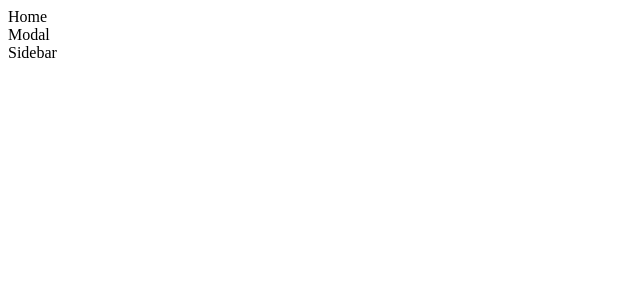
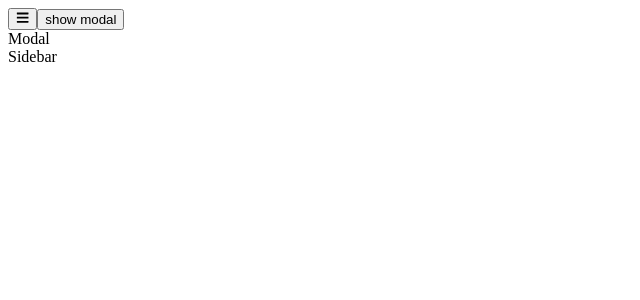
Before and after one commit to erhantezer/fundamental-projects, a React (Create React App) app in the folder 12-sidebar-modal/: page / in a window 1280 px wide. Shown: the top 300 px of the page, without its empty margins (0-640 px from the left). Built offline with nearby package versions, Linux system fonts and the light colour scheme.

Commit message:
updated context and click event added

```diff
--- a/12-sidebar-modal/src/components/Home.jsx
+++ b/12-sidebar-modal/src/components/Home.jsx
@@ -1,8 +1,17 @@
-import React from 'react'
+import {FaBars} from "react-icons/fa";
+import { useGlobalContext } from "../context";
 
 const Home = () => {
+    const {openSidebar, openModal} = useGlobalContext();
     return (
-        <div>Home</div>
+        <main>
+            <button onClick={openSidebar} className='sidebar-toggle'>
+                <FaBars/>
+            </button>
+            <button onClick={openModal} className="btn">
+                show modal
+            </button>
+        </main>
     )
 }
 
--- a/12-sidebar-modal/src/context.js
+++ b/12-sidebar-modal/src/context.js
@@ -12,19 +12,23 @@ export const AppProvider = ({ children }) => {
     const [isModal, setIsModal] = useState(false);
 
     const openSidebar = () => {
-        setIsSidebar(true)
+        setIsSidebar(true);
+        console.log("open sidebar")
     };
 
     const closeSidebar = () => {
         setIsSidebar(false)
+        console.log("close sidebar")
     };
 
     const openModal = () => {
         setIsModal(true)
+        console.log("open modal")
     };
 
     const closeModal = () => {
         setIsModal(false)
+        console.log("close modal")
     };
 
 
```
